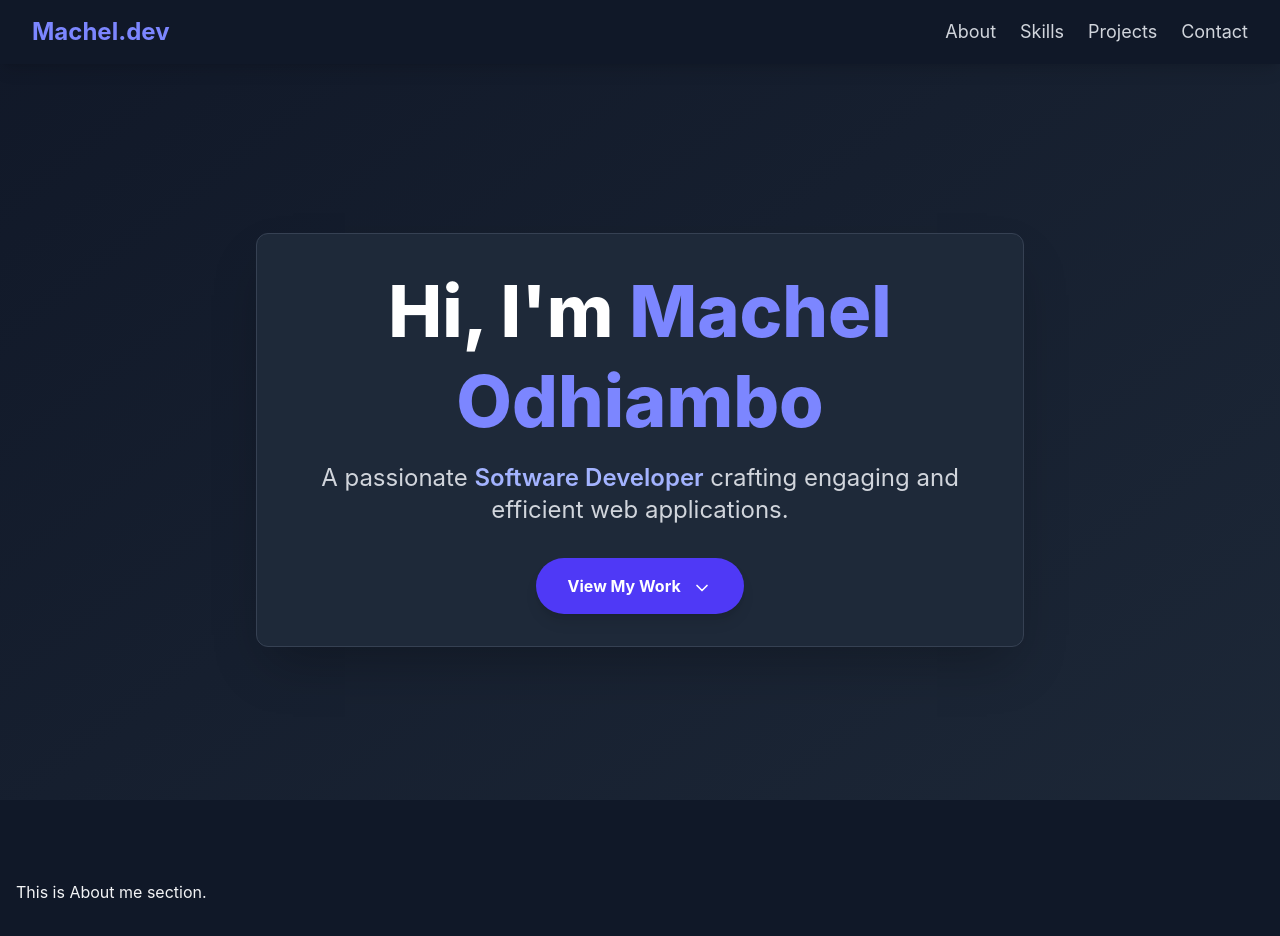
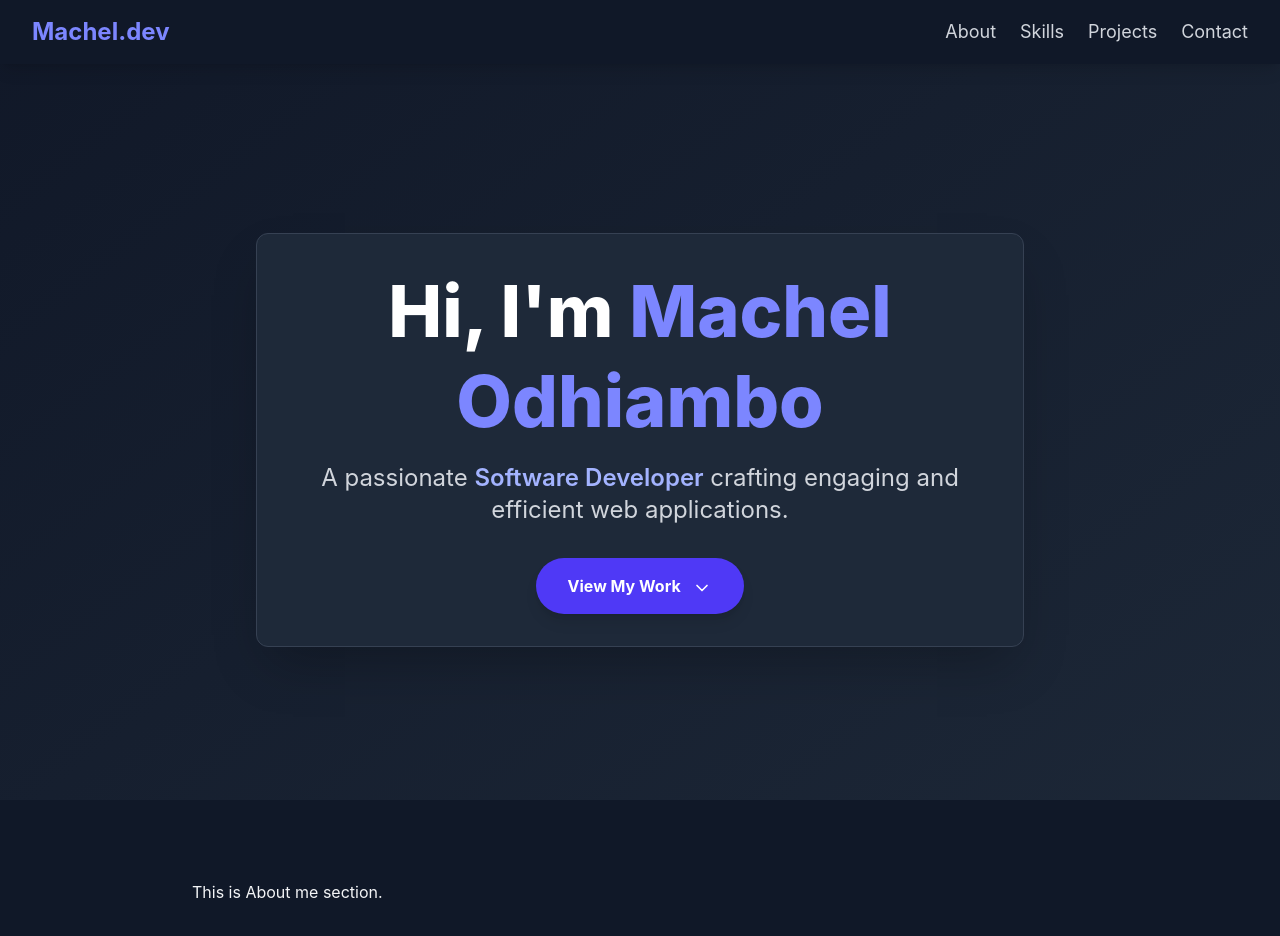
Before and after one commit to Chell0/machels-port, a React (Vite) app: page / in a window 1280 px wide. Shown: the top 936 px of the page. Built offline with nearby package versions, Linux system fonts and the light colour scheme.

Commit message:
Chore: Update About section styling for improved layout

```diff
--- a/src/components/About.tsx
+++ b/src/components/About.tsx
@@ -1,6 +1,6 @@
 const About = () => {
   return (
-    <div>
+    <div className="container mx-auto max-w-4xl">
       <h1>This is About me section.</h1>
     </div>
   );
```
